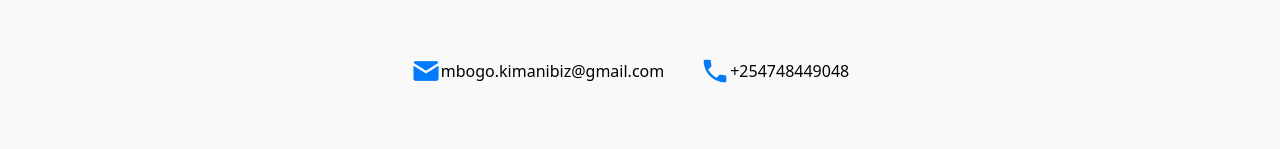
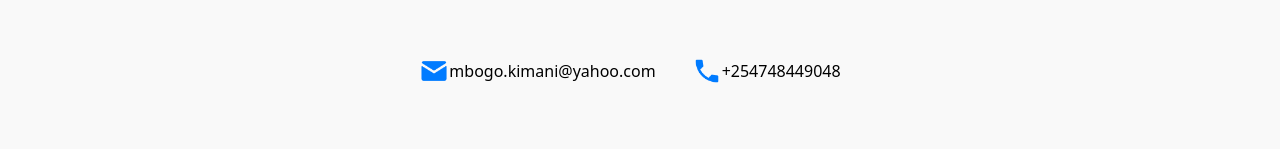
Before and after one commit to Mbogo-Kimani/portfolio, a plain HTML site: page index.html in a window 1280 px wide. Shown: the part 5574-5723 px from the top of the page. Drawn offline with Linux system fonts and the light colour scheme; a small style sheet from the web is missing.

Commit message:
Added the email

```diff
--- a/index.html
+++ b/index.html
@@ -489,7 +489,7 @@
     <div class="contact-info">
       <div class="contact-icons">
         <img src="icons/icons8-mail-100.png">
-        <span>mbogo.kimanibiz@gmail.com</span>
+        <span>mbogo.kimani@yahoo.com</span>
       </div>
       <div class="contact-icons">
         <img src="icons/icons8-phone-100.png">
```
